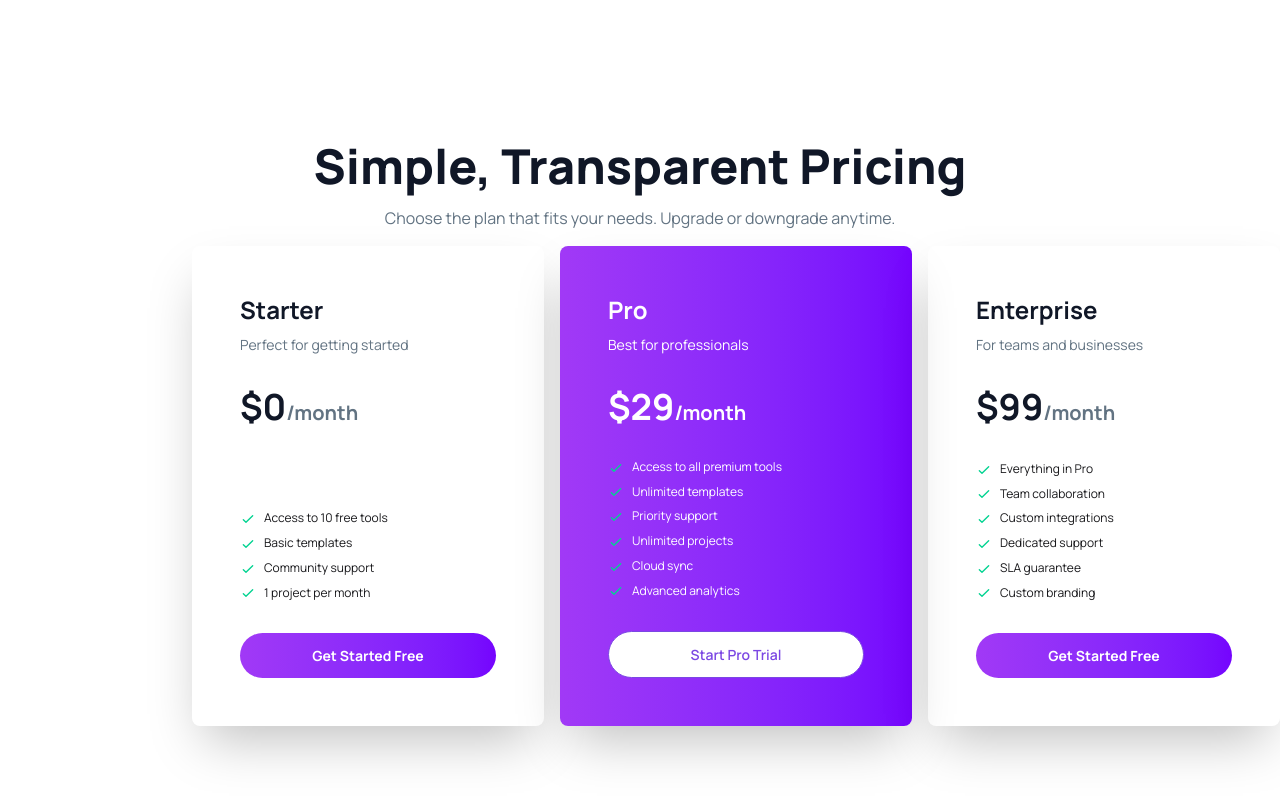
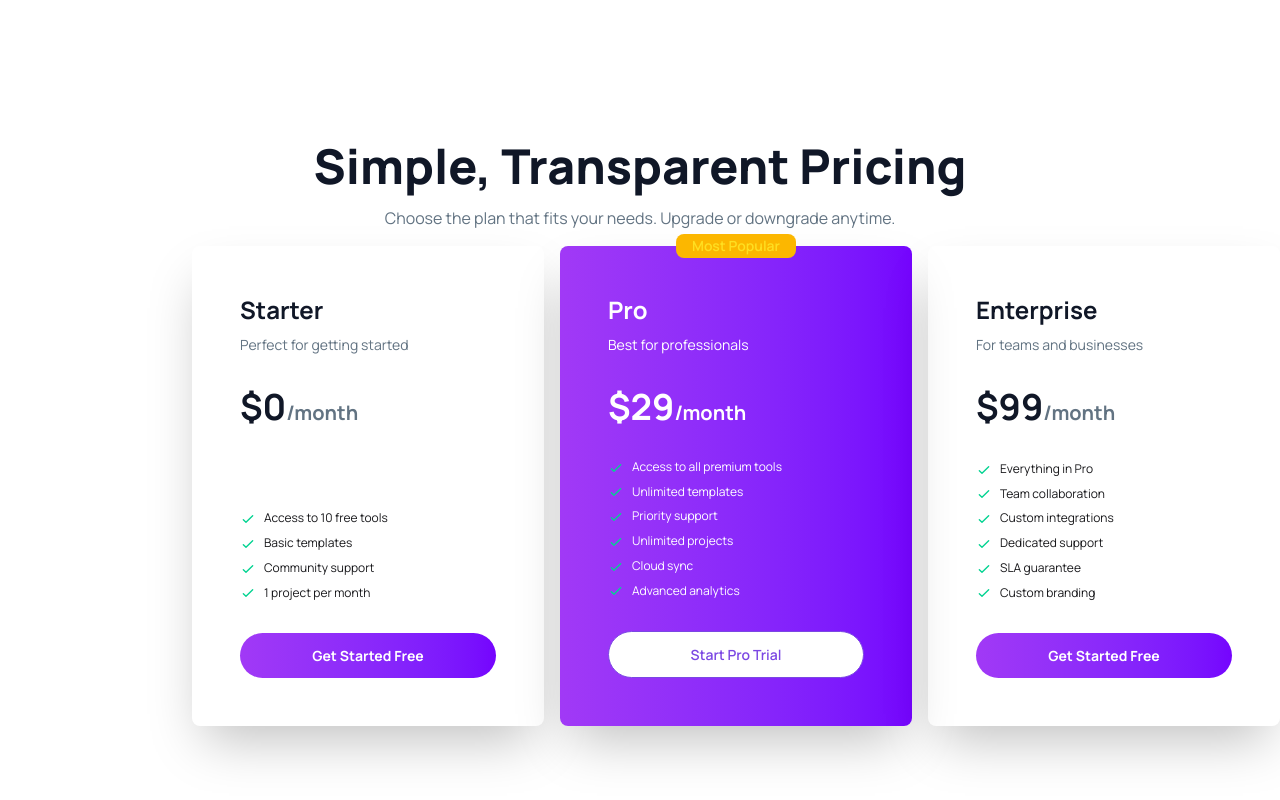
Before and after one commit to KhalidSifullahSIam2004/DigiTools-siam10, a React (Vite) app: page / in a window 1280 px wide. Shown: the part 3185-3985 px from the top of the page. Built offline with nearby package versions, Linux system fonts and the light colour scheme.

Commit message:
badge add

```diff
--- a/src/Components/PricingSection/PricingSection.jsx
+++ b/src/Components/PricingSection/PricingSection.jsx
@@ -46,10 +46,12 @@ const PricingSection = () => {
 
 
 {/* 2nd */}
-        <div className="card bg-linear-to-r from-[#a139f6] to-[#7504fe] shadow-2xl hover:-translate-y-2 transition-all duration-300 mt-4 text-left p-6 my-6 text-white">
+        <div className="card relative bg-linear-to-r from-[#a139f6] to-[#7504fe] shadow-2xl hover:-translate-y-2 transition-all duration-300 mt-4 text-left p-6 my-6 text-white">
   <div className="card-body">
 
-
+    <div className="badge badge-warning absolute left-1/2 top-0 -translate-x-1/2 -translate-y-1/2 border-0 px-4 py-3 font-semibold text-yellow-300">
+      Most Popular
+    </div>
     <span className="text-2xl font-bold">Pro</span>
     <span className="text-left">Best for professionals</span>
 
```
